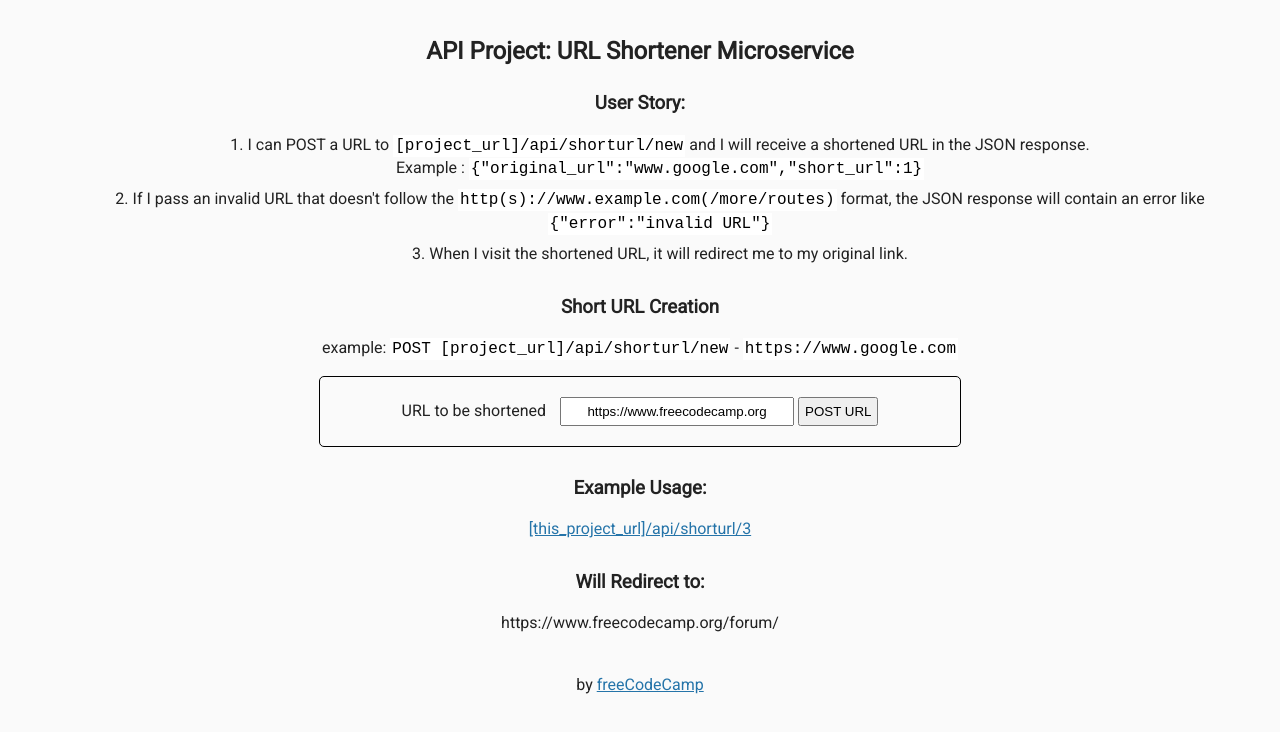
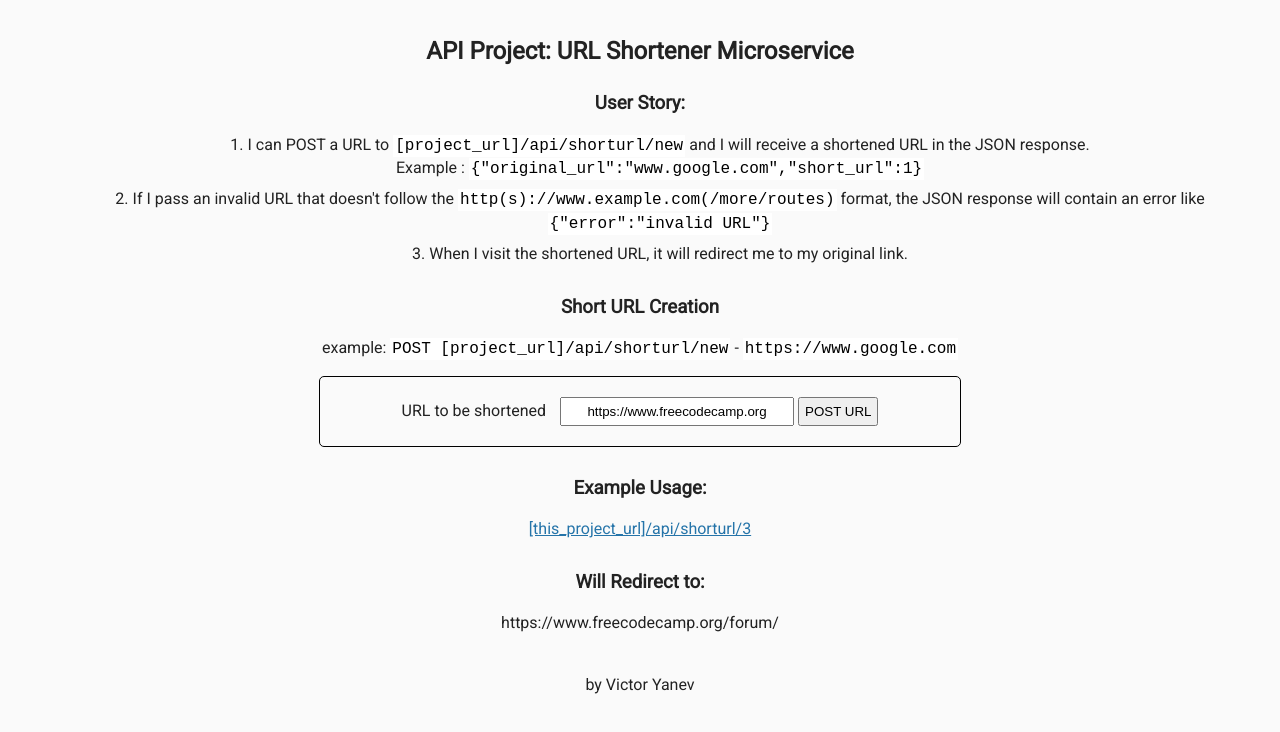
Before and after one commit to vyanev1/apis-and-microservices-projects, a website: page url-shortener-microservice/views/index.html in a window 1280 px wide. Drawn offline with Linux system fonts and the light colour scheme.

Commit message:
https://url-shortener-vyanev.glitch.me

```diff
--- a/url-shortener-microservice/views/index.html
+++ b/url-shortener-microservice/views/index.html
@@ -38,7 +38,7 @@
       </div>
       <div class="footer">
         <p>
-          by <a href="https://www.freecodecamp.org">freeCodeCamp</a>
+          by Victor Yanev
         </p>
       </div>
    </body>
```
